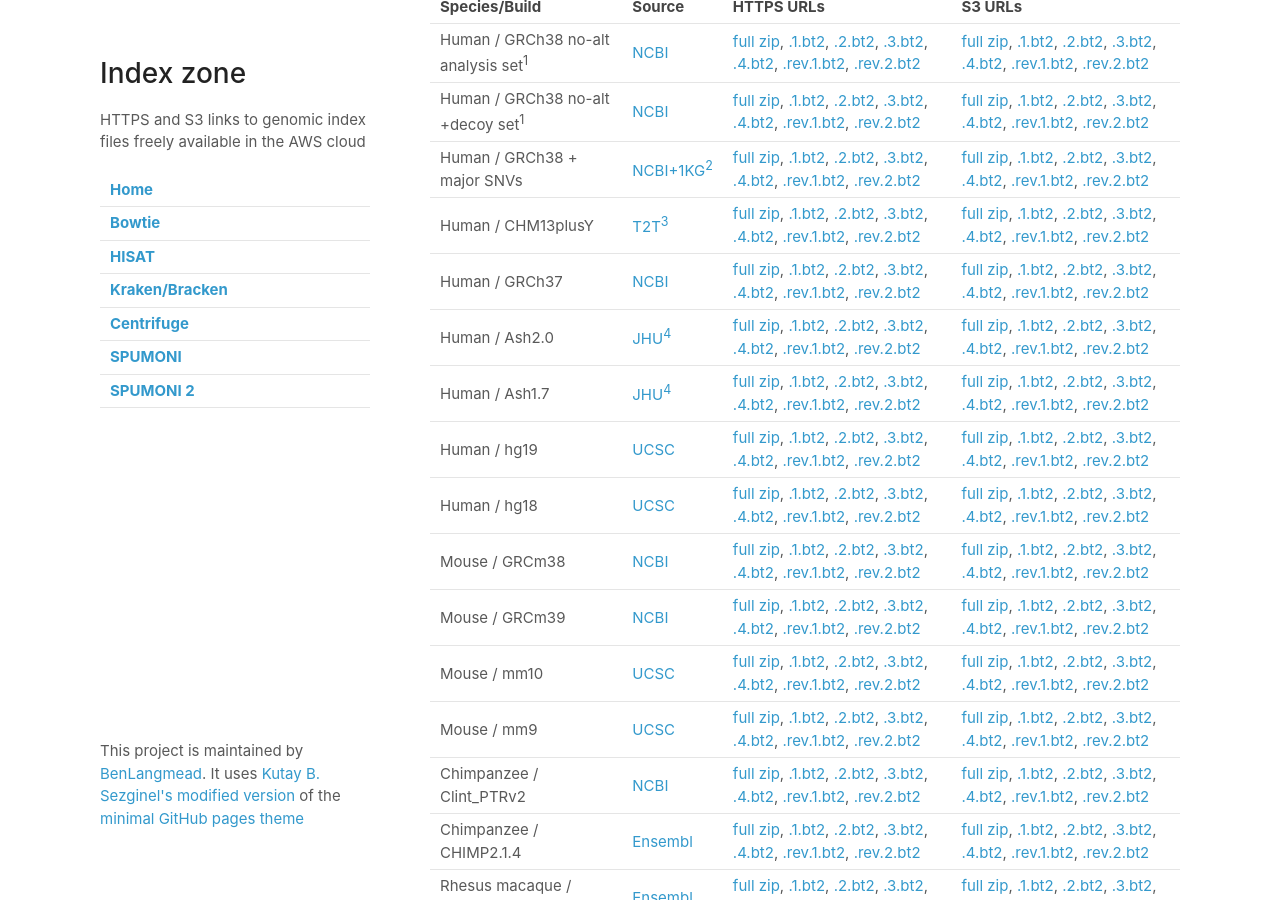
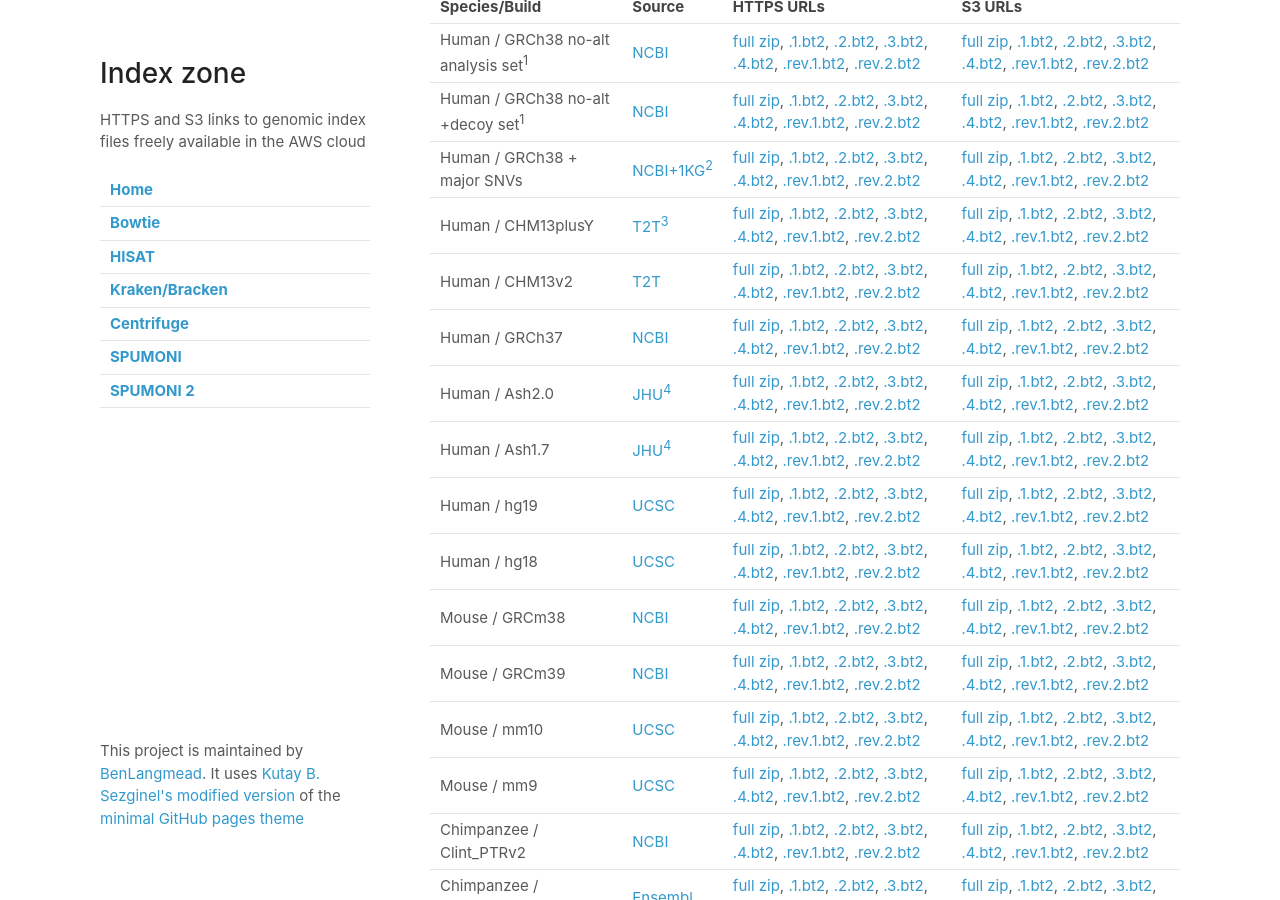
Before and after one commit to BenLangmead/aws-indexes, a Jekyll site: the page built from docs/bowtie.md, in a window 1280 px wide and 900 px high, scrolled down 448 px. Built offline with Jekyll 4.4.1, drawn with Linux system fonts in a browser that asks for light colours; our own code applies the rules of GitHub Pages for plain Markdown files.

Commit message:
Add links for chm13v2 bowtie index

```diff
--- a/docs/bowtie.md
+++ b/docs/bowtie.md
@@ -14,6 +14,7 @@ Human / GRCh38 no-alt analysis set<sup>1</sup> | [NCBI][bt2_grch38_noalt_source]
 Human / GRCh38 no-alt +decoy set<sup>1</sup> | [NCBI][bt2_grch38_noalt_decoy_source] | [full zip][bt2_grch38_noalt_decoy_full], [.1.bt2][bt2_grch38_noalt_decoy_1], [.2.bt2][bt2_grch38_noalt_decoy_2], [.3.bt2][bt2_grch38_noalt_decoy_3], [.4.bt2][bt2_grch38_noalt_decoy_4], [.rev.1.bt2][bt2_grch38_noalt_decoy_r1], [.rev.2.bt2][bt2_grch38_noalt_decoy_r2] | [full zip][bt2_grch38_noalt_decoy_full_s3], [.1.bt2][bt2_grch38_noalt_decoy_1_s3], [.2.bt2][bt2_grch38_noalt_decoy_2_s3], [.3.bt2][bt2_grch38_noalt_decoy_3_s3], [.4.bt2][bt2_grch38_noalt_decoy_4_s3], [.rev.1.bt2][bt2_grch38_noalt_decoy_r1_s3], [.rev.2.bt2][bt2_grch38_noalt_decoy_r2_s3]
 Human / GRCh38 + major SNVs | [NCBI+1KG<sup>2</sup>][bt2_grch38_1kgmaj_source] | [full zip][bt2_grch38_1kgmaj_full], [.1.bt2][bt2_grch38_1kgmaj_1], [.2.bt2][bt2_grch38_1kgmaj_2], [.3.bt2][bt2_grch38_1kgmaj_3], [.4.bt2][bt2_grch38_1kgmaj_4], [.rev.1.bt2][bt2_grch38_1kgmaj_r1], [.rev.2.bt2][bt2_grch38_1kgmaj_r2] | [full zip][bt2_grch38_1kgmaj_full_s3], [.1.bt2][bt2_grch38_1kgmaj_1_s3], [.2.bt2][bt2_grch38_1kgmaj_2_s3], [.3.bt2][bt2_grch38_1kgmaj_3_s3], [.4.bt2][bt2_grch38_1kgmaj_4_s3], [.rev.1.bt2][bt2_grch38_1kgmaj_r1_s3], [.rev.2.bt2][bt2_grch38_1kgmaj_r2_s3]
 Human / CHM13plusY | [T2T<sup>3</sup>][bt2_t2tplusy_source] | [full zip][bt2_t2tplusy_full], [.1.bt2][bt2_t2tplusy_1], [.2.bt2][bt2_t2tplusy_2], [.3.bt2][bt2_t2tplusy_3], [.4.bt2][bt2_t2tplusy_4], [.rev.1.bt2][bt2_t2tplusy_r1], [.rev.2.bt2][bt2_t2tplusy_r2] | [full zip][bt2_t2tplusy_full_s3], [.1.bt2][bt2_t2tplusy_1_s3], [.2.bt2][bt2_t2tplusy_2_s3], [.3.bt2][bt2_t2tplusy_3_s3], [.4.bt2][bt2_t2tplusy_4_s3], [.rev.1.bt2][bt2_t2tplusy_r1_s3], [.rev.2.bt2][bt2_t2tplusy_r2_s3]
+Human / CHM13v2 | [T2T][bt2_chm13v2_source] | [full zip][bt2_chm13v2_full], [.1.bt2][bt2_chm13v2_1], [.2.bt2][bt2_chm13v2_2], [.3.bt2][bt2_chm13v2_3], [.4.bt2][bt2_chm13v2_4], [.rev.1.bt2][bt2_chm13v2_r1], [.rev.2.bt2][bt2_chm13v2_r2] | [full zip][bt2_chm13v2_full_s3], [.1.bt2][bt2_chm13v2_1_s3], [.2.bt2][bt2_chm13v2_2_s3], [.3.bt2][bt2_chm13v2_3_s3], [.4.bt2][bt2_chm13v2_4_s3], [.rev.1.bt2][bt2_chm13v2_r1_s3], [.rev.2.bt2][bt2_chm13v2_r2_s3]
 Human / GRCh37 | [NCBI][bt2_grch37_source] | [full zip][bt2_grch37_full], [.1.bt2][bt2_grch37_1], [.2.bt2][bt2_grch37_2], [.3.bt2][bt2_grch37_3], [.4.bt2][bt2_grch37_4], [.rev.1.bt2][bt2_grch37_r1], [.rev.2.bt2][bt2_grch37_r2] | [full zip][bt2_grch37_full_s3], [.1.bt2][bt2_grch37_1_s3], [.2.bt2][bt2_grch37_2_s3], [.3.bt2][bt2_grch37_3_s3], [.4.bt2][bt2_grch37_4_s3], [.rev.1.bt2][bt2_grch37_r1_s3], [.rev.2.bt2][bt2_grch37_r2_s3]
 Human / Ash2.0 | [JHU<sup>4</sup>][bt2_ash1_2_source] | [full zip][bt2_ash1_2_full], [.1.bt2][bt2_ash1_2_1], [.2.bt2][bt2_ash1_2_2], [.3.bt2][bt2_ash1_2_3], [.4.bt2][bt2_ash1_2_4], [.rev.1.bt2][bt2_ash1_2_r1], [.rev.2.bt2][bt2_ash1_2_r2] | [full zip][bt2_ash1_2_full_s3], [.1.bt2][bt2_ash1_2_1_s3], [.2.bt2][bt2_ash1_2_2_s3], [.3.bt2][bt2_ash1_2_3_s3], [.4.bt2][bt2_ash1_2_4_s3], [.rev.1.bt2][bt2_ash1_2_r1_s3], [.rev.2.bt2][bt2_ash1_2_r2_s3]
 Human / Ash1.7 | [JHU<sup>4</sup>][bt2_ash1_source] | [full zip][bt2_ash1_full], [.1.bt2][bt2_ash1_1], [.2.bt2][bt2_ash1_2], [.3.bt2][bt2_ash1_3], [.4.bt2][bt2_ash1_4], [.rev.1.bt2][bt2_ash1_r1], [.rev.2.bt2][bt2_ash1_r2] | [full zip][bt2_ash1_full_s3], [.1.bt2][bt2_ash1_1_s3], [.2.bt2][bt2_ash1_2_s3], [.3.bt2][bt2_ash1_3_s3], [.4.bt2][bt2_ash1_4_s3], [.rev.1.bt2][bt2_ash1_r1_s3], [.rev.2.bt2][bt2_ash1_r2_s3]
@@ -68,6 +69,7 @@ websites for more information on the software, authors, and how to cite the work
 [Bowtie]: http://bowtie-bio.sourceforge.net
 [Bowtie 2]: http://bowtie-bio.sourceforge.net/bowtie2
 [bt2_t2tplusy_source]: https://github.com/nanopore-wgs-consortium/CHM13
+[bt2_chm13v2_source]: https://github.com/marbl/CHM13
 [bt2_grch38_noalt_source]: ftp://ftp.ncbi.nlm.nih.gov/genomes/all/GCA/000/001/405/GCA_000001405.15_GRCh38/seqs_for_alignment_pipelines.ucsc_ids/
 [bt2_grch38_noalt_decoy_source]: ftp://ftp.ncbi.nlm.nih.gov/genomes/all/GCA/000/001/405/GCA_000001405.15_GRCh38/seqs_for_alignment_pipelines.ucsc_ids/
 [bt2_grch38_1kgmaj_source]: ftp://ftp.ccb.jhu.edu/pub/data/bowtie2_indexes/
@@ -201,6 +203,20 @@ websites for more information on the software, authors, and how to cite the work
 [bt2_t2tplusy_4_s3]: s3://genome-idx/bt/chm13.draft_v1.0_plusY.4.bt2
 [bt2_t2tplusy_r1_s3]: s3://genome-idx/bt/chm13.draft_v1.0_plusY.rev.1.bt2
 [bt2_t2tplusy_r2_s3]: s3://genome-idx/bt/chm13.draft_v1.0_plusY.rev.2.bt2
+[bt2_chm13v2_full]: https://genome-idx.s3.amazonaws.com/bt/chm13v2.0.zip
+[bt2_chm13v2_1]: https://genome-idx.s3.amazonaws.com/bt/chm13v2.0.1.bt2
+[bt2_chm13v2_2]: https://genome-idx.s3.amazonaws.com/bt/chm13v2.0.2.bt2
+[bt2_chm13v2_3]: https://genome-idx.s3.amazonaws.com/bt/chm13v2.0.3.bt2
+[bt2_chm13v2_4]: https://genome-idx.s3.amazonaws.com/bt/chm13v2.0.4.bt2
+[bt2_chm13v2_r1]: https://genome-idx.s3.amazonaws.com/bt/chm13v2.0.rev.1.bt2
+[bt2_chm13v2_r2]: https://genome-idx.s3.amazonaws.com/bt/chm13v2.0.rev.2.bt2
+[bt2_chm13v2_full_s3]: s3://genome-idx/bt/chm13v2.0.zip
+[bt2_chm13v2_1_s3]: s3://genome-idx/bt/chm13v2.0.1.bt2
+[bt2_chm13v2_2_s3]: s3://genome-idx/bt/chm13v2.0.2.bt2
+[bt2_chm13v2_3_s3]: s3://genome-idx/bt/chm13v2.0.3.bt2
+[bt2_chm13v2_4_s3]: s3://genome-idx/bt/chm13v2.0.4.bt2
+[bt2_chm13v2_r1_s3]: s3://genome-idx/bt/chm13v2.0.rev.1.bt2
+[bt2_chm13v2_r2_s3]: s3://genome-idx/bt/chm13v2.0.rev.2.bt2
 [bt2_hg19_full]: https://genome-idx.s3.amazonaws.com/bt/hg19.zip
 [bt2_hg19_1]: https://genome-idx.s3.amazonaws.com/bt/hg19.1.bt2
 [bt2_hg19_2]: https://genome-idx.s3.amazonaws.com/bt/hg19.2.bt2
--- a/xfer/bt/shortname_map.csv
+++ b/xfer/bt/shortname_map.csv
@@ -5,6 +5,7 @@ grch37,GRCh37,Human,H. sapiens,GRCh37,NCBI
 ash1,Ash1v1.7,Human,H. sapiens,Ash1v1.7,JHU <sup>2</sup>
 ash1_2,Ash1_v2.0,Human,H. sapiens,Ash1v2.0,JHU <sup>2</sup>
 t2tplusy,chm13.draft_v1.0_plusY,Human,H. sapiens,CHM13plusY,T2T <sup>3</sup>
+chm13v2,chm13v2.0,Human,H. sapiens,CHM13v2,T2T
 hg19,hg19,Human,H. sapiens,hg19,UCSC
 hg18,hg18,Human,H. sapiens,hg18,UCSC
 grcm38,GRCm38,Mouse,M. Musculus,GRCm38,NCBI
```
